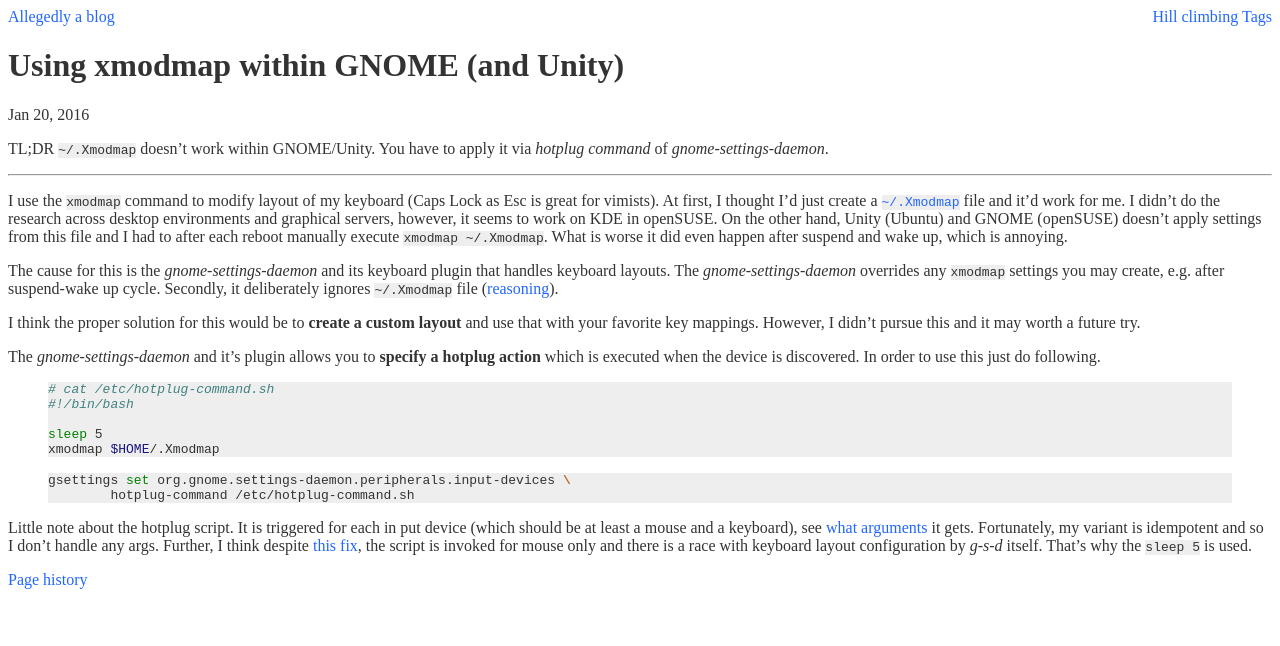
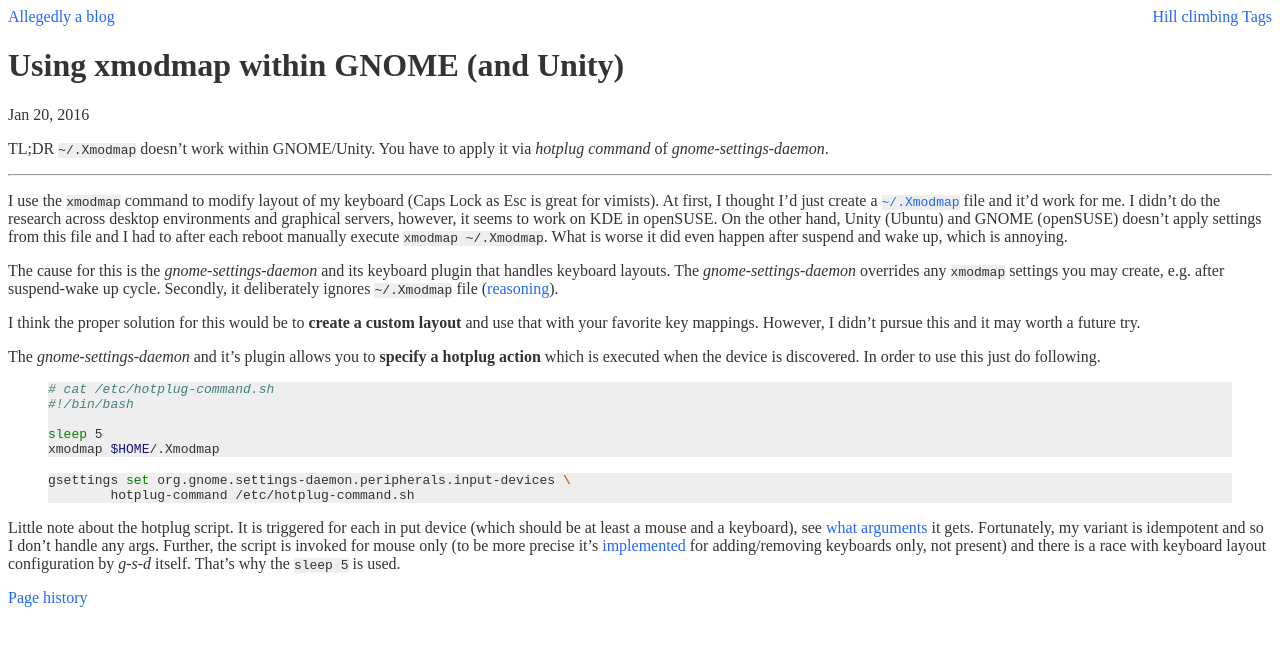
Before and after one commit to Werkov/Werkov.github.io, a Jekyll site: the page built from _posts/2016-01-20-xmodmap-in-gnome-unity.md, in a window 1280 px wide. Shown: the top 646 px of the page. Built offline with Jekyll 4.4.1, drawn with Linux system fonts in a browser that asks for light colours.

Commit message:
xmodmap update

```diff
--- a/_posts/2016-01-20-xmodmap-in-gnome-unity.md
+++ b/_posts/2016-01-20-xmodmap-in-gnome-unity.md
@@ -51,7 +51,8 @@ Little note about the hotplug script.
 It is triggered for each in put device (which should be at least a mouse and a
 keyboard), see [what arguments][hot] it gets.
 Fortunately, my variant is idempotent and so I don't handle any args.
-Further, I think despite [this fix][fix], the script is invoked for mouse only
+Further, the script is invoked for mouse only (to be more precise it's
+[implemented][fix] for adding/removing keyboards only, not present)
 and there is a race with keyboard layout configuration by *g-s-d* itself.
 That's why the `sleep 5` is used.
 
```
